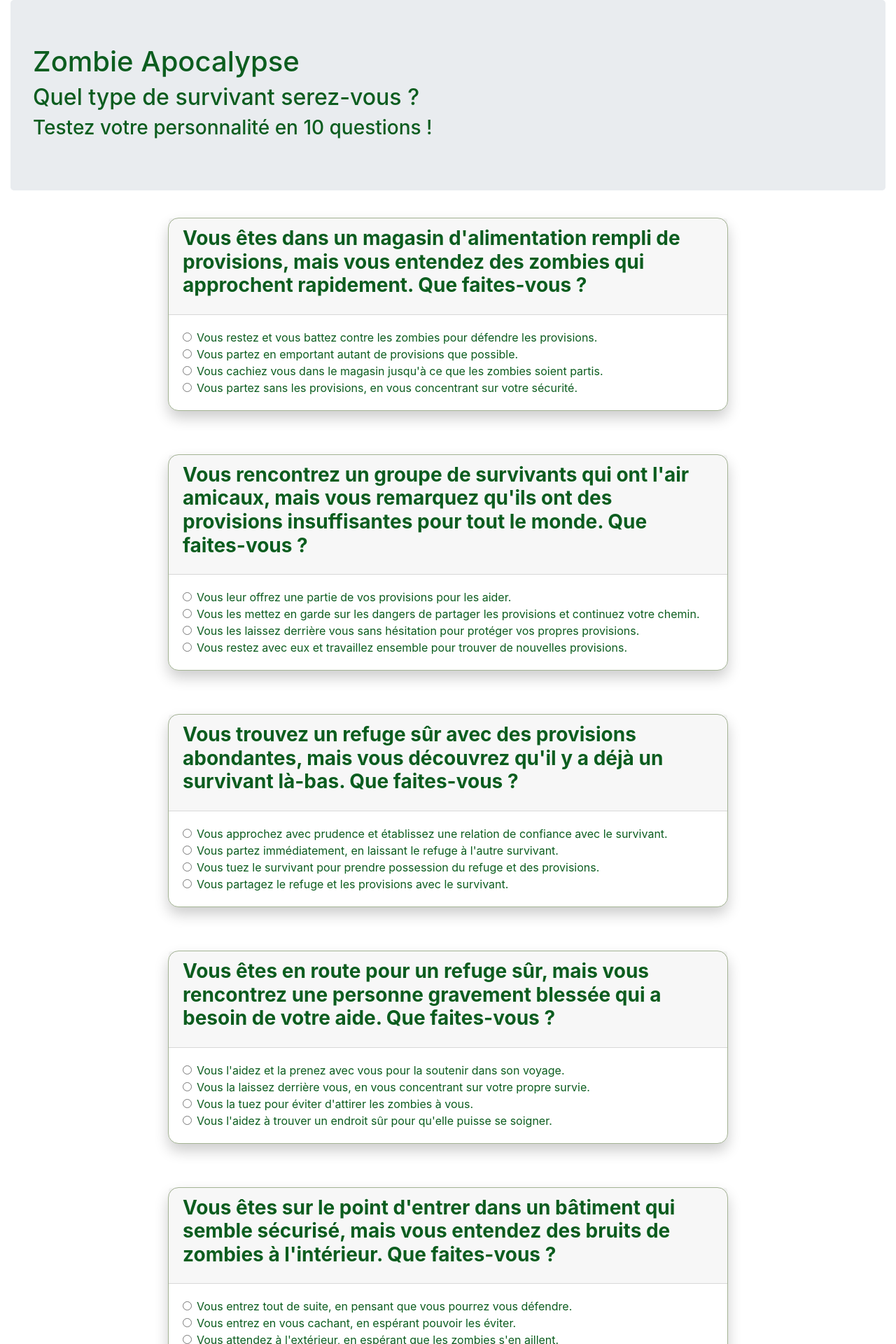
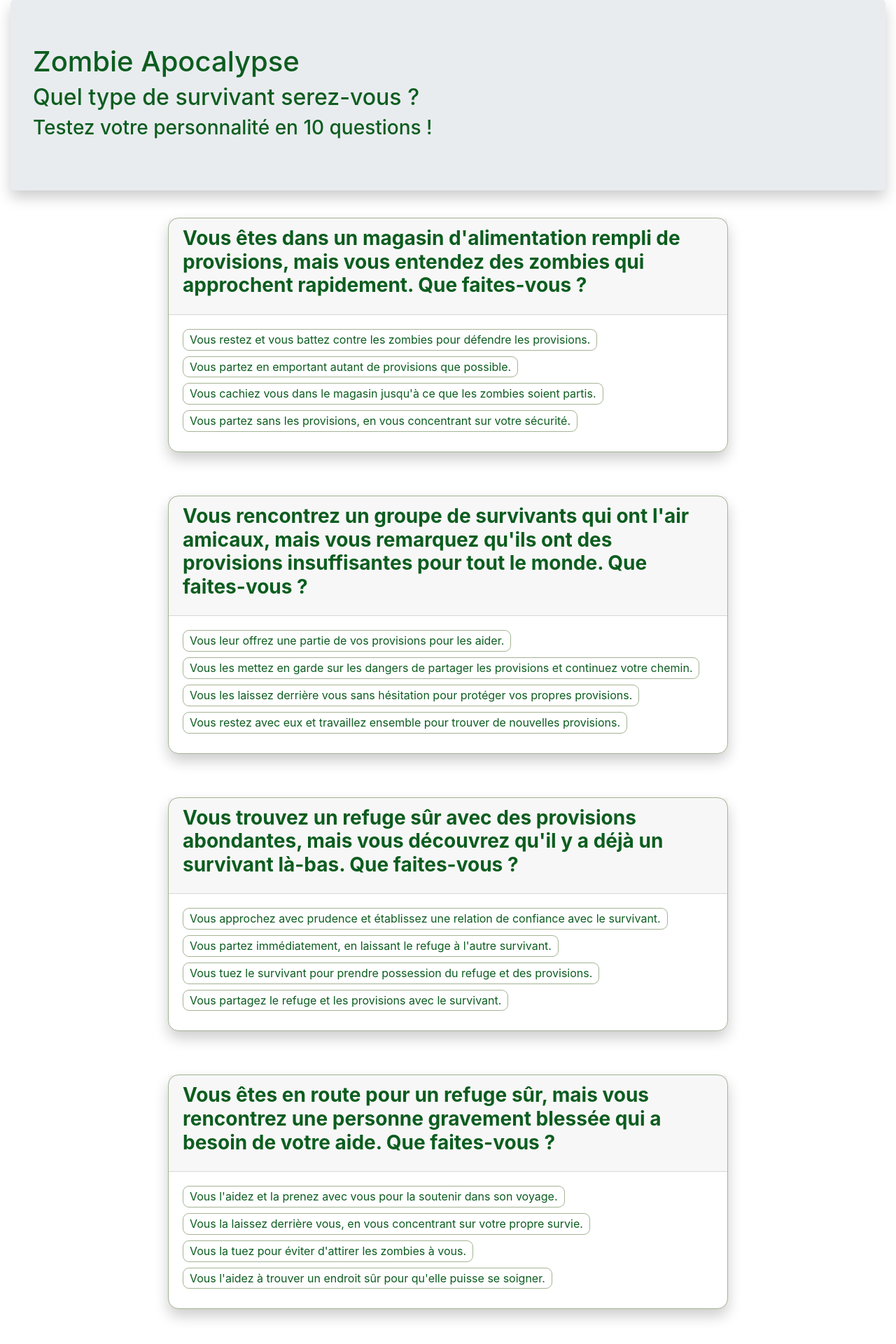
Before and after one commit to Enkre7/zombie_apocalypse, a PHP site: page / in a window 1280 px wide. Shown: the top 1920 px of the page at 70% size. Run offline with PHP 8.4, Linux system fonts and the light colour scheme.

Commit message:
Radio buttons styling

```diff
--- a/index.php
+++ b/index.php
@@ -1,10 +1,7 @@
 <?php
-// if ( ! session_id() ) {
-//     session_start();
-// }
-// if ( ! isset($_SESSION['answer_count'])) {
-//     $_SESSION['answer_count'] = 0;
-// }
+
+session_start();
+
 # Initialisation variables
 $answer_count = 0;
 $count = 1;
@@ -38,7 +35,7 @@ $questions_count = count($questions);
 //     }
 // }
 
-if (isset($_POST['submit'])) {
+if (!empty($_POST)) {
     $IsAnswered = true;
 }
 
@@ -67,13 +64,17 @@ if (isset($_POST['submit'])) {
             <h2>Quel type de survivant serez-vous ?</h2>
             <h3>Testez votre personnalité en <?php echo $questions_count ?> questions !</h3>
         </div>
-        <?php if ($IsAnswered == true) { ?>
-                <?php
-                    foreach($_POST as $key=>$post_data){
-                        if ($post_data == 1) { $A_answer_count++; }
-                        elseif ($post_data == 2) { $B_answer_count++; }
-                        elseif ($post_data == 3) { $C_answer_count++; }
-                        elseif ($post_data == 4) { $D_answer_count++; }
+        <?php if ($IsAnswered == true) {
+            foreach ($_POST as $key => $post_data) {
+                if ($post_data == 1) {
+                    $A_answer_count++;
+                } elseif ($post_data == 2) {
+                    $B_answer_count++;
+                } elseif ($post_data == 3) {
+                    $C_answer_count++;
+                } elseif ($post_data == 4) {
+                    $D_answer_count++;
+                }
             }
             if ($A_answer_count > $B_answer_count and $A_answer_count > $C_answer_count and $A_answer_count > $D_answer_count) {
                 echo "<h2 class='answer'>Vous êtes une personne plutôt coopérative et soucieuse de l'harmonie avec les autres.</h2><br>
@@ -97,41 +98,40 @@ if (isset($_POST['submit'])) {
                 <div class="col"></div>
                 <div class="col">
                     <form action="" method="post">
-                    <?php foreach($questions as $question) { ?>
+                        <?php foreach ($questions as $question) { ?>
                             <div class="question">
-                            <div class="card" style="width:50em;">
+                                <div class="card">
                                     <div class="card-header">
                                         <h3 class="card-title">
                                             <span style="font-weight: bold;"><?php echo $question['question'] ?></span>
                                         </h3>
                                     </div>
                                     <div class="card-body">
-                                    <div className='answer-section'>
-                                        <div class="form-check">
-                                            <input class="form-check-input" type="radio" name="question_<?php echo $count ?>" id="radio_<?php echo $count ?>_1" value="1">
-                                            <label class="form-check-label" for="radio_<?php echo $count ?>_1"><?php echo $question['choice1'] ?></label>
+                                        <div class="button">
+                                            <input type="radio" id="radio_<?php echo $count ?>_1" name="question_<?php echo $count ?>" value="1">
+                                            <label  for="radio_<?php echo $count ?>_1"><?php echo $question['choice1'] ?></label>
                                         </div>
-                                        <div class="form-check">
-                                            <input class="form-check-input" type="radio" name="question_<?php echo $count ?>" id="radio_<?php echo $count ?>_2" value="2">
-                                            <label class="form-check-label" for="radio_<?php echo $count ?>_2"><?php echo $question['choice2'] ?></label>
+                                        <div class="button">
+                                            <input type="radio" id="radio_<?php echo $count ?>_2" name="question_<?php echo $count ?>" value="2">
+                                            <label for="radio_<?php echo $count ?>_2"><?php echo $question['choice2'] ?></label>
                                         </div>
-                                        <div class="form-check">
-                                            <input class="form-check-input" type="radio" name="question_<?php echo $count ?>" id="radio_<?php echo $count ?>_3" value="3">
-                                            <label class="form-check-label" for="radio_<?php echo $count ?>_3"><?php echo $question['choice3'] ?></label>
+                                        <div class="button">
+                                            <input type="radio" id="radio_<?php echo $count ?>_3" name="question_<?php echo $count ?>" value="3">
+                                            <label  for="radio_<?php echo $count ?>_3"><?php echo $question['choice3'] ?></label>
                                         </div>
-                                        <div class="form-check">
-                                            <input class="form-check-input" type="radio" name="question_<?php echo $count ?>" id="radio_<?php echo $count ?>_4" value="4">
-                                            <label class="form-check-label" for="radio_<?php echo $count ?>_4"><?php echo $question['choice4'] ?></label>
-                                        </div>
+                                        <div class="button">
+                                            <input type="radio" id="radio_<?php echo $count ?>_4" name="question_<?php echo $count ?>" value="4">
+                                            <label  for="radio_<?php echo $count ?>_4"><?php echo $question['choice4'] ?></label>
                                         </div>
                                     </div>
                                 </div>
                             </div>
                             <br>
                             <br>
-                    <?php $count++; } ?>
+                        <?php $count++;
+                        } ?>
                         <div class="nav-buttons">
-                        <button type="submit" name="submit" class="btn btn-outline-success">Valider</button>
+                            <button type="submit" name="submit" class="btn btn-outline-success validate">Valider</button>
                         </div>
                         <br>
                         <br>
--- a/style.css
+++ b/style.css
@@ -17,6 +17,10 @@
         color: #343434;
     }
 
+    .button input[type="radio"]:checked+label {
+        background: #202124;
+    }
+
 }
 
 @media(prefers-color-scheme: light) {
@@ -25,13 +29,25 @@
         color: #0c5d1f;
     }
 
+    .jumbotron {
+        box-shadow: 0px 10px 20px rgba(0, 0, 0, 0.2);
+    }
+
     .card {
         box-shadow: 0px 10px 20px rgba(0, 0, 0, 0.2);
     }
 
+    .validate {
+        box-shadow: 0px 10px 20px rgba(0, 0, 0, 0.2);
+    }
+
+    .button input[type="radio"]:checked+label {
+        background: #E9ECEF;
+    }
+
 }
 
-.btn {
+.validate {
     border-radius: 7px;
     font-size: 60px;
     border-top: none;
@@ -41,9 +57,9 @@
 .card {
     border-color: #A4B494;
     border-radius: 15px;
-    width: 100%;
     margin-top: 7px;
     margin-bottom: 7px;
+    width: 50rem;
 }
 
 .nav-buttons {
@@ -58,3 +74,23 @@
     margin-left: 150px;
     margin-right: 150px;
 }
+
+.button input[type="radio"] {
+    display: none;
+}
+
+.button input[type="radio"]+label {
+    border:  #A4B494 0.8px solid;
+    border-radius: 9px;
+}
+
+.button input[type="radio"]:checked+label {
+    margin-left: 20px;
+}
+
+.button label {
+    cursor: pointer;
+    line-height: 1.8em;
+    padding-left: 9px;
+    padding-right: 9px;
+}
```
Lines whose indentation alone changed are shown as unchanged.
